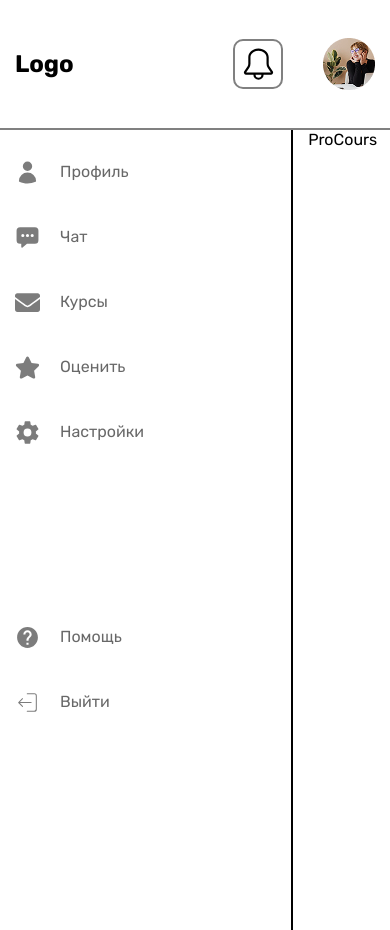
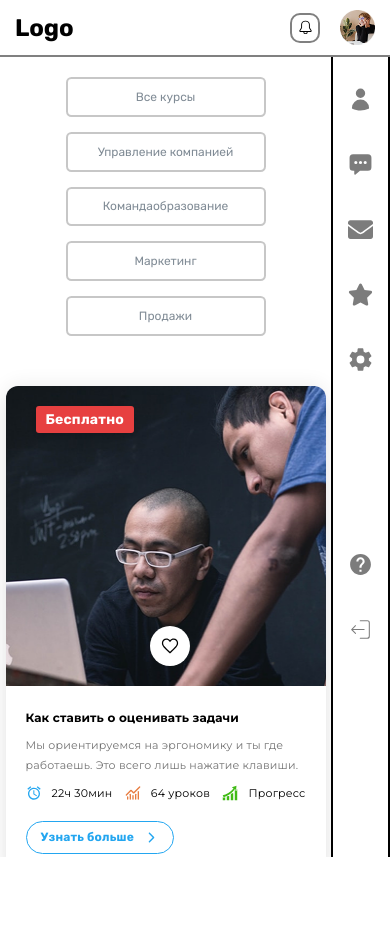
Before and after one commit to aiym18/motion_web_site, a Next.js app: page /profil/course in a window 390 px wide. After the commit the page ends 857 px from the top, so only its background shows below. Built offline with nearby package versions, Linux system fonts and the light colour scheme.

Commit message:
fertishkours

```diff
--- a/src/components/pages/cours/Cours.module.scss
+++ b/src/components/pages/cours/Cours.module.scss
@@ -181,7 +181,7 @@
     }
   }
 }
-@media (max-width: 550px) {
+@media (max-width: 450px) {
   .Cours {
     .content {
       .main {
--- a/src/components/pages/mainProfile/proCours/ProCours.module.scss
+++ b/src/components/pages/mainProfile/proCours/ProCours.module.scss
@@ -0,0 +1,92 @@
+.ProCours {
+  padding: 70px;
+  .content {
+    display: flex;
+    align-items: center;
+    flex-direction: column;
+    gap: 50px;
+    .forbutton {
+      display: flex;
+      align-items: center;
+      gap: 70px;
+      button {
+        border-radius: 5.44px;
+        padding-top: 10.88px;
+        padding-right: 21.76px;
+        padding-bottom: 10.88px;
+        padding-left: 21.76px;
+        border-width: 1.09px;
+        font-family: Rubik;
+        font-weight: 400;
+        font-size: 13.06px;
+        background: transparent;
+        border: 2px solid rgba(128, 128, 128, 0.442);
+        color: #818c96;
+        transition: 0.2s;
+      }
+      button:hover {
+        background: #23a6f0;
+        color: white;
+        border: 2px solid #23a6f0;
+      }
+    }
+    .forcard {
+      display: flex;
+      align-items: center;
+      justify-content: space-around;
+      flex-wrap: wrap;
+      gap: 50px;
+      h2 {
+        font-weight: 400;
+        font-size: 20px;
+        line-height: 23.7px;
+        text-decoration: underline;
+      }
+    }
+  }
+}
+
+@media (max-width: 750px) {
+  .ProCours {
+    .content {
+      .forbutton {
+        gap: 20px;
+        button {
+          font-size: 12px;
+        }
+      }
+    }
+  }
+}
+
+@media (max-width: 550px) {
+  .ProCours {
+    padding: 20px 0;
+    .content {
+      .forbutton {
+        display: flex;
+        flex-direction: column;
+        gap: 15px;
+        button {
+          width: 200px;
+          font-size: 12px;
+        }
+      }
+    }
+  }
+}
+
+@media (max-width: 350px) {
+  .ProCours {
+    .content {
+      .forbutton {
+        display: flex;
+        gap: 5px;
+        button {
+          width: 180px;
+          font-size: 10px;
+        }
+      }
+    }
+  }
+}
--- a/src/components/pages/mainProfile/proCours/ProCours.tsx
+++ b/src/components/pages/mainProfile/proCours/ProCours.tsx
@@ -1,11 +1,29 @@
 import { FC } from "react";
 import scss from "./ProCours.module.scss";
+import Card from "@/ui/card/Card";
 
 const ProCours: FC = () => {
   return (
     <section className={scss.ProCours}>
       <div className="container">
-    <div className={scss.content}>ProCours</div>
+        <div className={scss.content}>
+          <div className={scss.forbutton}>
+            <button>Все курсы</button>
+            <button>Управление компанией</button>
+            <button>Командаобразование</button>
+            <button>Маркетинг</button>
+            <button>Продажи</button>
+          </div>
+          <div className={scss.forcard}>
+            <Card />
+            <Card />
+            <Card />
+            <Card />
+            <Card />
+            <Card />
+            <h2>Смотреть больше</h2>
+          </div>
+        </div>
       </div>
     </section>
   );
--- a/src/components/pages/mainProfile/profile/Profile.module.scss
+++ b/src/components/pages/mainProfile/profile/Profile.module.scss
@@ -90,12 +90,76 @@
 
 @media (max-width: 750px) {
   .Profile {
+    padding: 10px;
+  }
+}
+@media (max-width: 650px) {
+  .Profile {
+    padding: 10px;
     .content {
-      .forcours {
-        .topcours {
-
+      .userprofile {
+        .user {
+          .usertex {
+            display: flex;
+            gap: 5px;
+          }
         }
       }
     }
   }
 }
+
+@media (max-width: 550px) {
+  .Profile {
+    padding: 10px;
+    .content {
+      .userprofile {
+        height: 130px;
+        .proimg {
+          height: 80px;
+        }
+        .user {
+          .usertex {
+            display: flex;
+            gap: 5px;
+            .useimg {
+              height: 60px;
+              width: 60px;
+            }
+            h2 {
+              font-weight: 500;
+              font-size: 10px;
+              margin-bottom: -20px;
+              span {
+                font-weight: 300;
+                font-size: 8px;
+                line-height: 100%;
+              }
+            }
+          }
+          button {
+            display: flex;
+            align-items: center;
+            justify-content: center;
+            width: 100;
+            height: 34;
+            font-size: 10px;
+            margin-bottom: -20px;
+            border-radius: 6px;
+            background: #23a6f0;
+            color: white;
+          }
+        }
+      }
+      .forcours {
+        .btn {
+          button {
+            width: 160;
+            height: 34;
+            font-size: 13px;
+          }
+        }
+      }
+    }
+  }
+}
--- a/src/components/pages/mainProfile/profile/Profile.tsx
+++ b/src/components/pages/mainProfile/profile/Profile.tsx
@@ -14,7 +14,7 @@ const Profile: FC = () => {
             <Image className={scss.proimg}  src={chatimg} alt="img" />
             <div className={scss.user}>
               <div className={scss.usertex}>
-                <Image src={chatuser} alt="img" />
+                <Image className={scss.useimg}  src={chatuser} alt="img" />
                 <h2>
                   Саша Петрова <br />
                   <span>Студент</span>
--- a/src/components/proflayout/ProfLoyout.module.scss
+++ b/src/components/proflayout/ProfLoyout.module.scss
@@ -24,3 +24,12 @@
     -ms-overflow-style: none;
   }
 }
+
+@media (max-width: 750px) {
+  .ProfLoyoutSite {
+    .all{
+
+      flex-direction: row-reverse;
+    }
+  }
+}
--- a/src/components/proflayout/navProfile/NavProfile.module.scss
+++ b/src/components/proflayout/navProfile/NavProfile.module.scss
@@ -23,13 +23,31 @@
           color: #00000097;
         }
         a:hover {
-          color: #499BFC;
+          color: #499bfc;
         }
       }
     }
-
   }
 }
-@media (max-width: 750px){
-
+@media (max-width: 750px) {
+  .NavProfile {
+    width: 60px;
+    border-left: 2px solid #000;
+    .content {
+      .nav {
+        span {
+          a {
+            display: none;
+          }
+        }
+      }
+      .help {
+        span {
+          a {
+            display: none;
+          }
+        }
+      }
+    }
+  }
 }
--- a/src/components/proflayout/navProfile/NavProfile.tsx
+++ b/src/components/proflayout/navProfile/NavProfile.tsx
@@ -9,41 +9,43 @@ import { MdHelp } from "react-icons/md";
 import { CiLogout } from "react-icons/ci";
 import { IoSettingsSharp } from "react-icons/io5";
 import Link from "next/link";
+import { useRouter } from "next/navigation";
 
 const NavProfile: FC = () => {
+  const router = useRouter();
   return (
     <section className={scss.NavProfile}>
       <div className="container">
         <div className={scss.content}>
           <div className={scss.nav}>
-            <span>
+            <span onClick={() => router.push("/profil/")}>
               <HiUser />
               <Link href="/profil/">Профиль</Link>
             </span>
-            <span>
+            <span onClick={() => router.push("/profil/chat")}>
               <IoChatboxEllipses />
               <Link href="/profil/chat">Чат</Link>
             </span>
-            <span>
+            <span onClick={() => router.push("/profil/course")}>
               <FaEnvelope />
               <Link href="/profil/course">Курсы</Link>
             </span>
-            <span>
+            <span onClick={() => router.push("/profil/evaluate")}>
               <FaStar />
               <Link href="/profil/evaluate">Оценить</Link>
             </span>
-            <span>
+            <span onClick={() => router.push("/profil/settin")}>
               <IoSettingsSharp />
 
               <Link href="/profil/settin">Настройки</Link>
             </span>
           </div>
           <div className={scss.help}>
-            <span>
+            <span onClick={() => router.push("#")}>
               <MdHelp />
               <a href="#">Помощь</a>
             </span>
-            <span>
+            <span onClick={() => router.push("/")}>
               <CiLogout />
               <Link href="/">Выйти</Link>
             </span>
--- a/src/components/proflayout/profheader/ProfHeader.module.scss
+++ b/src/components/proflayout/profheader/ProfHeader.module.scss
@@ -1,15 +1,15 @@
-.ProfHeader{
+.ProfHeader {
   padding: 38px 0;
   border-bottom: 2px solid gray;
-    .content{
+  .content {
     display: flex;
     align-items: center;
     justify-content: space-between;
-        .forIcon{
+    .forIcon {
       display: flex;
       align-items: center;
       gap: 40px;
-            span{
+      span {
         display: flex;
         align-items: center;
         justify-content: center;
@@ -22,3 +22,22 @@
     }
   }
 }
+@media (max-width: 750px) {
+  .ProfHeader {
+    padding: 10px 0;
+    .content {
+      .forIcon {
+        gap: 20px;
+        span {
+          width: 30px;
+          height: 30px;
+          font-size: 15px;
+        }
+        img {
+          width: 35px;
+          height: 35px;
+        }
+      }
+    }
+  }
+}
```
Lines whose indentation alone changed are shown as unchanged.
